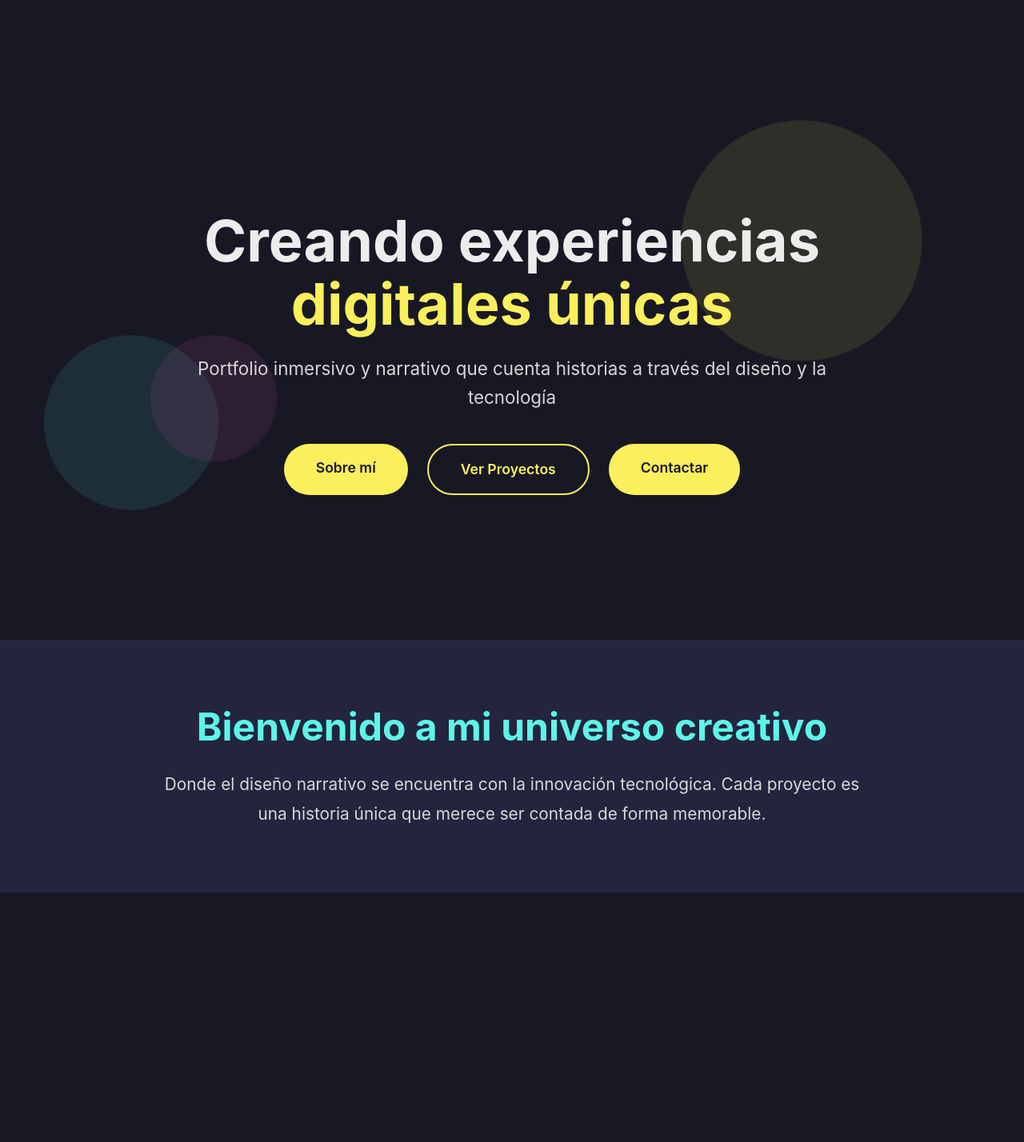
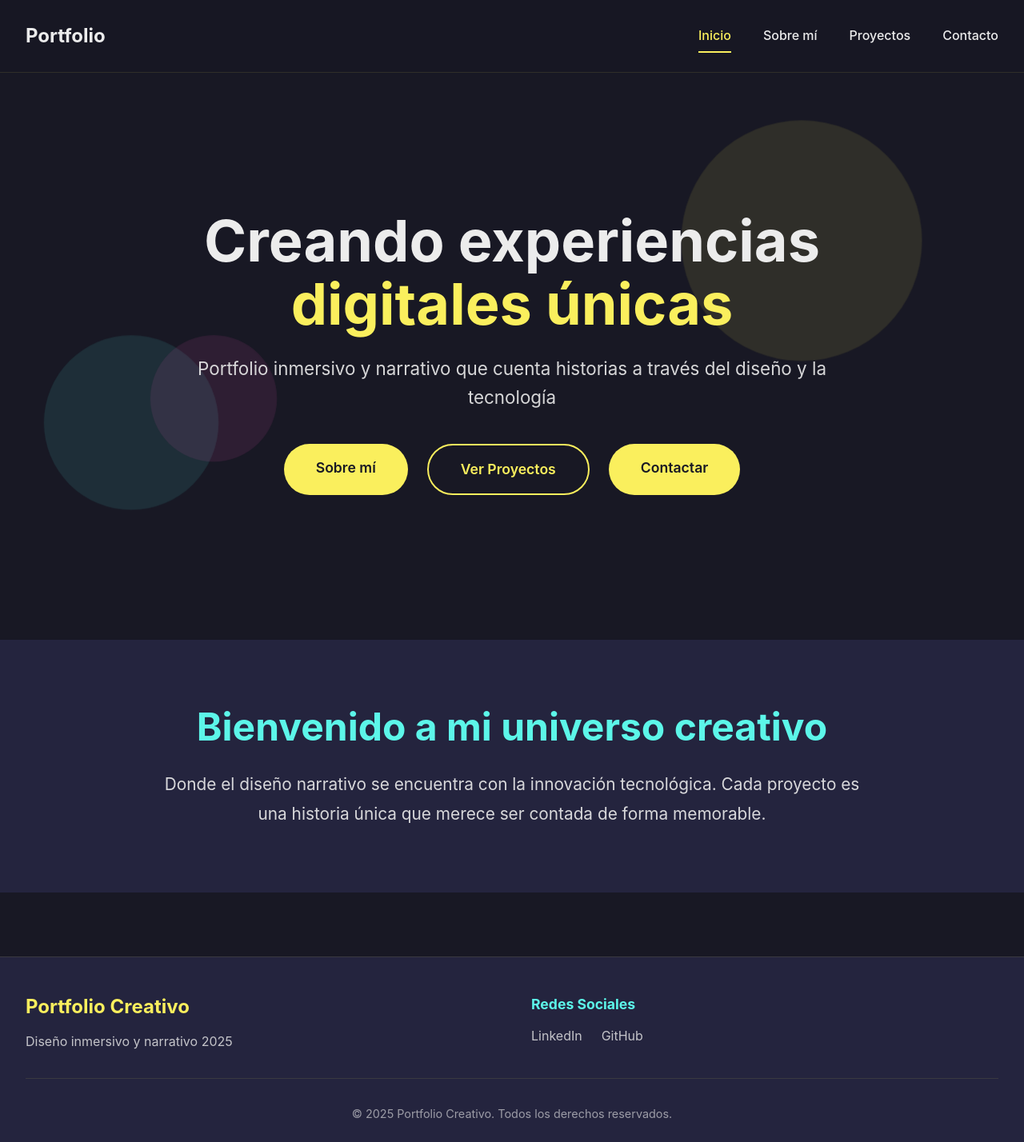
Before and after one commit to sluceron/porfolio, a React (Vite) app: page / in a window 1280 px wide. Shown: the whole page at 80% size. Before the commit the page ends 1116 px from the top, so only its background shows below. Built offline with nearby package versions, Linux system fonts and the light colour scheme.

Commit message:
Añadido header y footer

```diff
--- a/src/App.tsx
+++ b/src/App.tsx
@@ -3,16 +3,20 @@ import Home from './pages/Home';
 import About from './pages/About';
 import Projects from './pages/Projects';
 import Contact from './pages/Contact';
+import Header from './components/Header';
+import Footer from './components/Footer';
 
 function App() {
   return (
     <Router>
+      <Header />
       <Switch>
         <Route exact path="/" component={Home} />
         <Route path="/about" component={About} />
         <Route path="/projects" component={Projects} />
         <Route path="/contact" component={Contact} />
       </Switch>
+      <Footer />
     </Router>
   );
 }
```
Also changed, not shown: 5 other files (tests, documents, lock files or other folders).
